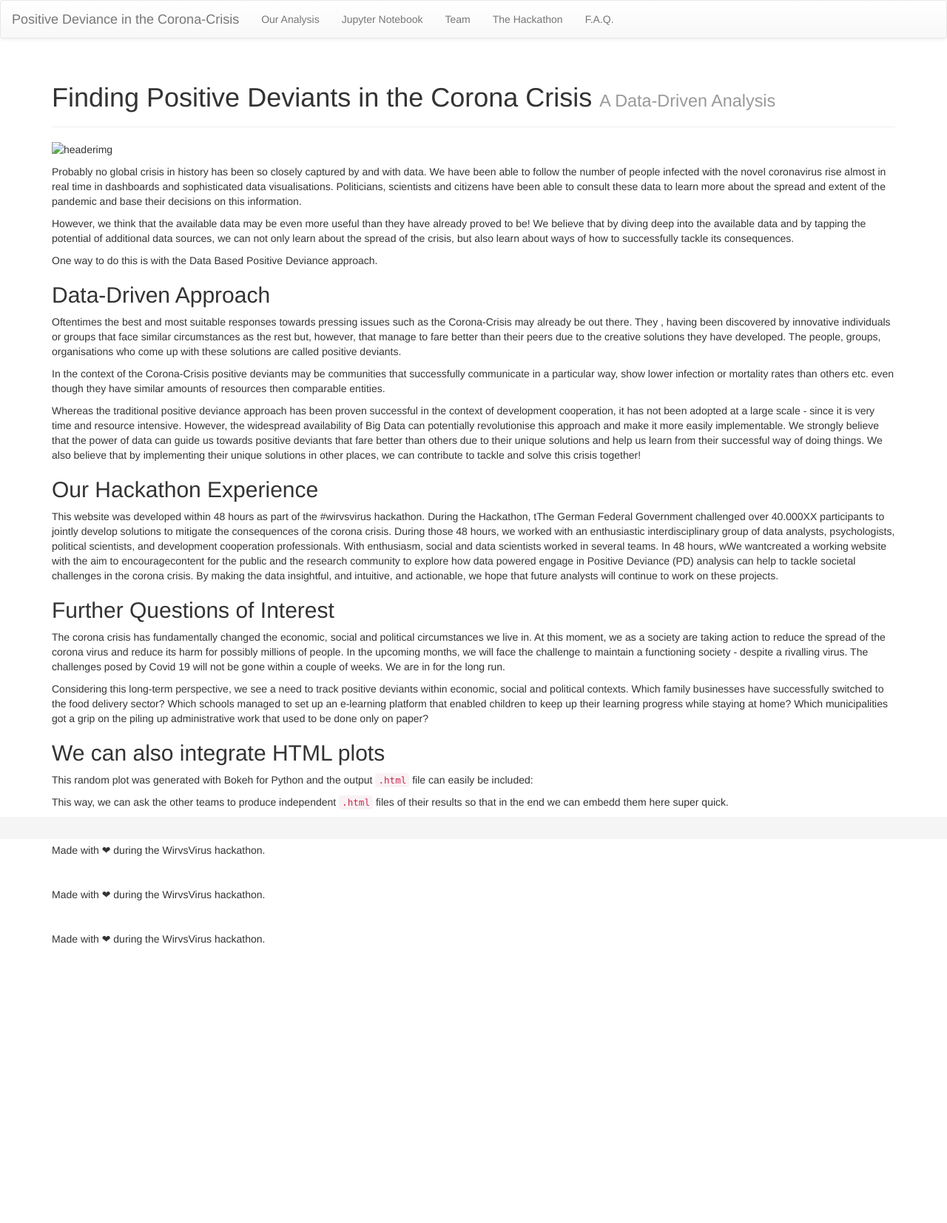
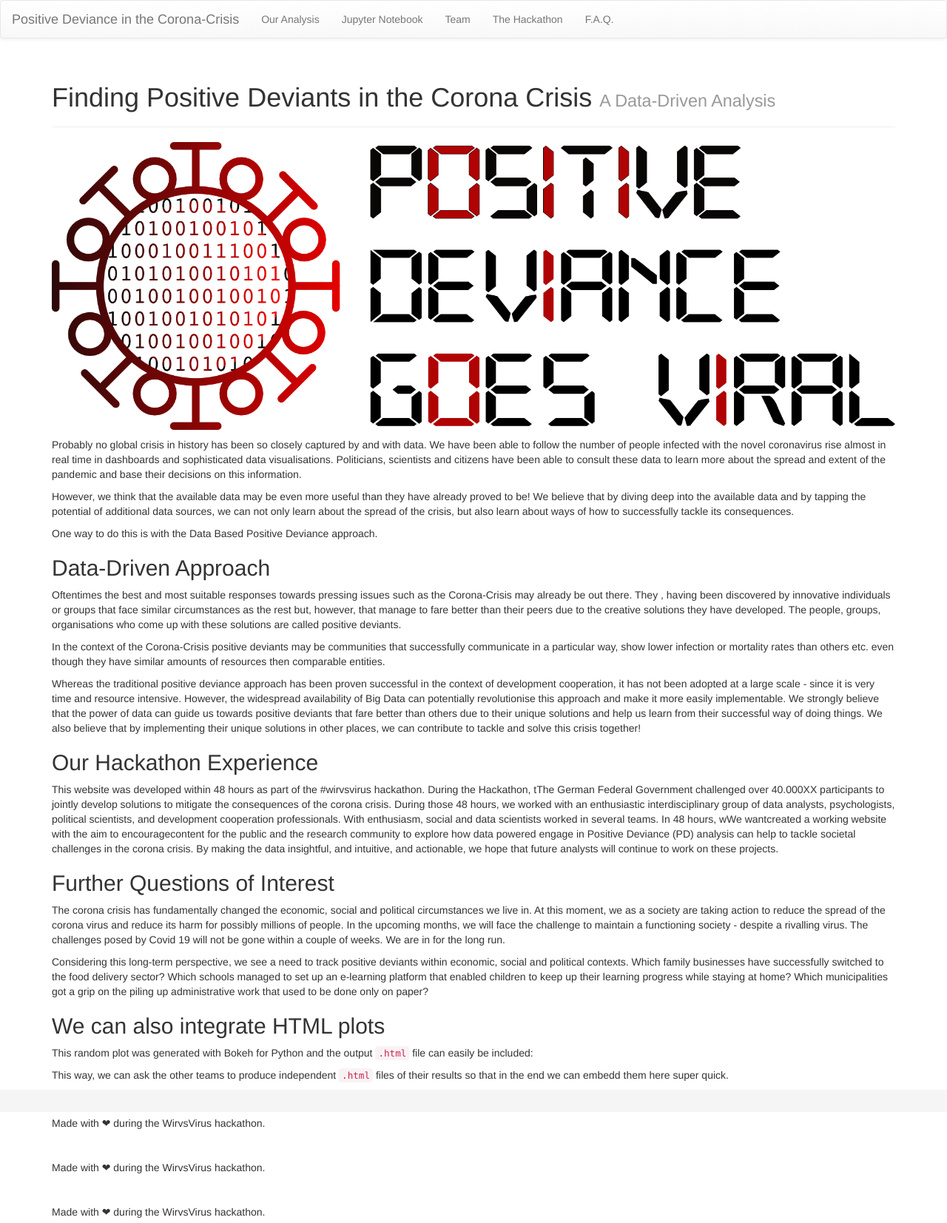
Before and after one commit to pd-viral/web, a Jekyll site: the page built from index.md, in a window 1280 px wide. Shown: the whole page at 74% size. Built offline with Jekyll 4.4.1, drawn with Linux system fonts in a browser that asks for light colours; nearby versions of some CDN libraries; before the commit the page ends 1284 px from its top, so only the background shows below that.

Commit message:
some changes

```diff
--- a/index.md
+++ b/index.md
@@ -5,7 +5,7 @@ tagline: A Data-Driven Analysis
 description: A Data-Driven Approach to Finding Positive Deviants in the Corona Crisis
 ---
 
-![headerimg](web/img/logo.png){:class="img-responsive"}
+![headerimg](/img/logo.png){:class="img-responsive"}
 
 
 Probably no global crisis in history has been so closely captured by and with data. We have been able to follow the number of people infected with the novel coronavirus rise almost in real time in dashboards and sophisticated data visualisations. Politicians, scientists and citizens have been able to consult these data to learn more about the spread and extent of the pandemic and base their decisions on this information.
```
